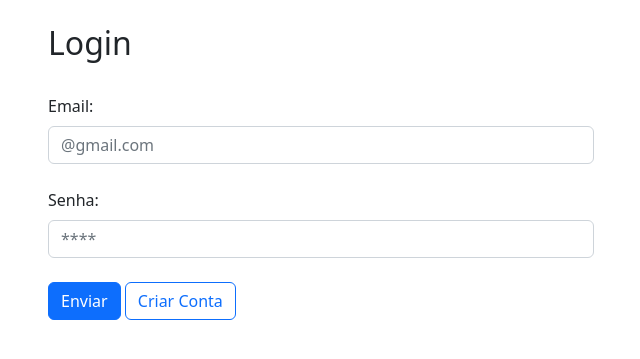
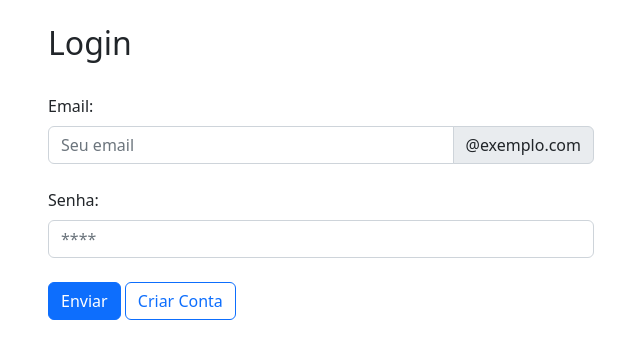
Before and after one commit to Kirmse/CursoPHP, a PHP site: page /projetos/prj03-login/login.php in a window 1280 px wide. Shown: the top 359 px of the page, without its empty margins (319-959 px from the left). Run offline with PHP 8.4, Linux system fonts and the light colour scheme.

Commit message:
projeto 03

```diff
--- a/projetos/prj03-login/criar-conta.php
+++ b/projetos/prj03-login/criar-conta.php
@@ -57,7 +57,7 @@ if ($_SERVER['REQUEST_METHOD'] === 'POST') {
         $email = $_POST['email'];
         $senha = $_POST['senha'];
         $confirmar = $_POST['confirmar'];
-
+        // confirmação das senhas
         if ($senha === $confirmar) {
             conectar("insert into usuario(email,senha) values('$email','$senha');");
 
--- a/projetos/prj03-login/login.php
+++ b/projetos/prj03-login/login.php
@@ -16,20 +16,25 @@ include('validar-login.php');
     <div class="container">
         <div class="row justify-content-center">
             <div class="col-6">
-                <br><h2>Login
+                <br>
+                <h2>Login
                     <h5><?php echo $acesso; ?></h5>
                 </h2><br>
                 <form action="login.php" method="post">
-                    <div>
-                        <label for="email" class="form-label">Email:</label>
-                        <input type="email" class="form-control" id="email" placeholder="@gmail.com" name="email" required>
+                    <!-- Email -->
+                    <label for="email" class="form-label">Email:</label>
+                    <div class="input-group">
+                        <input type="email" class="form-control" id="email" placeholder="Seu email" name="email" required>
+                        <span class="input-group-text">@exemplo.com</span>
                     </div>
+                    <!-- Senha -->
                     <div><br>
                         <label for="senha" class="form-label">Senha:</label>
                         <input type="password" class="form-control" id="senha" placeholder="****" name="senha" required>
                     </div><br>
                     <button type="submit" class="btn btn-primary">Enviar</button>
                     <a href="criar-conta.php" class="btn btn-outline-primary">Criar Conta</a>
+
                 </form>
             </div>
         </div>
```
Also changed, not shown: projetos/prj03-login/admin.php (+20 -1 lines).
